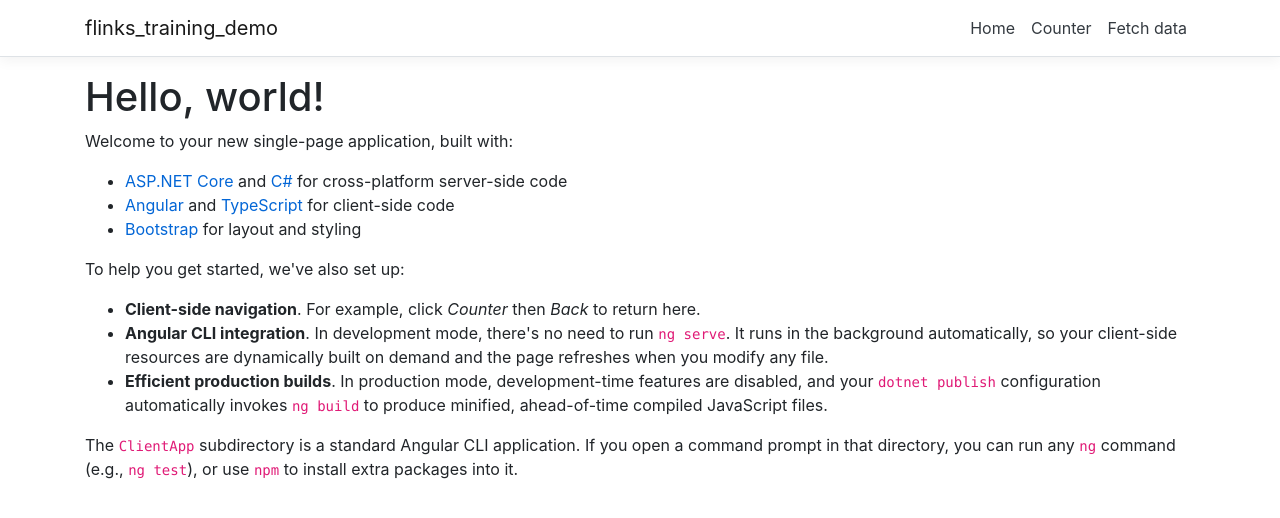
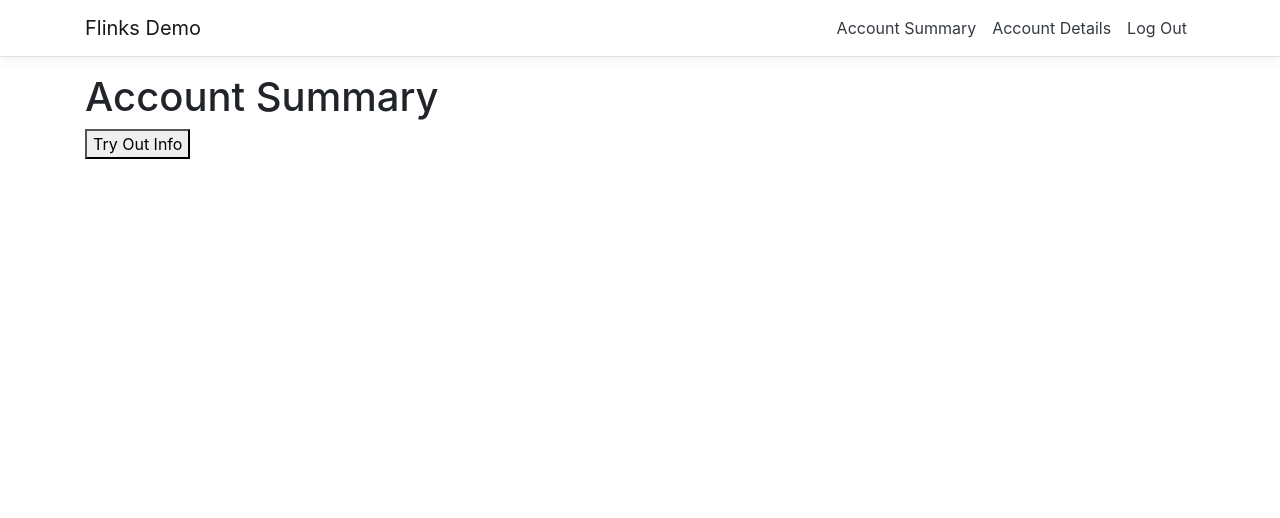
Before and after one commit to flinkshahs/flinks-training-demo, an Angular app in the folder flinks-training-demo/ClientApp/: page / in a window 1280 px wide. Shown: the top 518 px of the page. Built offline with nearby package versions, Linux system fonts and the light colour scheme.

Commit message:
commit to get-account-summary (with added testing of data input)

```diff
--- a/flinks-training-demo/ClientApp/src/app/app.module.ts
+++ b/flinks-training-demo/ClientApp/src/app/app.module.ts
@@ -24,8 +24,8 @@
     FormsModule,
     RouterModule.forRoot([
       { path: '', component: HomeComponent, pathMatch: 'full' },
-      { path: 'counter', component: CounterComponent },
-      { path: 'fetch-data', component: FetchDataComponent },
+      { path: 'get-account-details', component: CounterComponent },
+      { path: 'log-out', component: FetchDataComponent },
     ])
   ],
   providers: [],
--- a/flinks-training-demo/ClientApp/src/app/home/home.component.html
+++ b/flinks-training-demo/ClientApp/src/app/home/home.component.html
@@ -1,14 +1,19 @@
-<h1>Hello, world!</h1>
-<p>Welcome to your new single-page application, built with:</p>
+<h1>Account Summary</h1>
+<div *ngIf = "loginId">
+<p>{{title}} Account - {{accountNumber}}</p>
 <ul>
-  <li><a href='https://get.asp.net/'>ASP.NET Core</a> and <a href='https://msdn.microsoft.com/en-us/library/67ef8sbd.aspx'>C#</a> for cross-platform server-side code</li>
-  <li><a href='https://angular.io/'>Angular</a> and <a href='http://www.typescriptlang.org/'>TypeScript</a> for client-side code</li>
-  <li><a href='http://getbootstrap.com/'>Bootstrap</a> for layout and styling</li>
+  <li *ngIf = "holder">Account Holder: {{holder}}</li>
+  <li *ngIf = "transitNumber">Transit #: {{transitNumber}} </li>
+  <li *ngIf = "institutionNumber">Institution #: {{institutionNumber}}</li>
+  <li *ngIf = "overdraftLimit">Overdraft Limit: {{overdraftLimit}}</li>
+  <li>Account Type: {{type}}</li>
+  <li>Currency: {{currency}}</li>
 </ul>
-<p>To help you get started, we've also set up:</p>
+<p>Balances</p>
 <ul>
-  <li><strong>Client-side navigation</strong>. For example, click <em>Counter</em> then <em>Back</em> to return here.</li>
-  <li><strong>Angular CLI integration</strong>. In development mode, there's no need to run <code>ng serve</code>. It runs in the background automatically, so your client-side resources are dynamically built on demand and the page refreshes when you modify any file.</li>
-  <li><strong>Efficient production builds</strong>. In production mode, development-time features are disabled, and your <code>dotnet publish</code> configuration automatically invokes <code>ng build</code> to produce minified, ahead-of-time compiled JavaScript files.</li>
+  <li *ngIf = "availableBalance">Available Balance: ${{availableBalance}}</li>
+  <li *ngIf = "currentBalance"> Current Balance: ${{currentBalance}}</li>
+  <li *ngIf = "limitBalance">Limit Balance: ${{limitBalance}}</li>
 </ul>
-<p>The <code>ClientApp</code> subdirectory is a standard Angular CLI application. If you open a command prompt in that directory, you can run any <code>ng</code> command (e.g., <code>ng test</code>), or use <code>npm</code> to install extra packages into it.</p>
+</div>
+<button (click) = changeInfo()>Try Out Info</button>
--- a/flinks-training-demo/ClientApp/src/app/home/home.component.ts
+++ b/flinks-training-demo/ClientApp/src/app/home/home.component.ts
@@ -1,8 +1,41 @@
-import { Component } from '@angular/core';
+import { Component, Input } from '@angular/core';
 
 @Component({
   selector: 'app-home',
   templateUrl: './home.component.html',
 })
 export class HomeComponent {
+  @Input() transitNumber?: number;
+  @Input() institutionNumber?: number;
+  @Input() overdraftLimit?: number;
+  @Input() title?: string;
+  @Input() accountNumber?: string;
+  @Input() availableBalance?: number;
+  @Input() currentBalance?: number;
+  @Input() limitBalance?: number;
+  @Input() category?: string;
+  @Input() type?: string;
+  @Input() currency?: string;
+  @Input() holder?: string;
+  @Input() loginId?: string;
+
+  changeInfo(){
+
+    this.transitNumber = 18834;
+    this.institutionNumber = 203;
+    this.availableBalance = 330;
+    this.limitBalance = 600;
+    this.holder = "Flinks Person";
+
+    this.overdraftLimit = 0;
+    this.title = "Chequing CAD";
+    this.accountNumber = "1111000";
+    this.currentBalance = 49993.96;
+    this.type = "Chequing";
+    this.currency = "CAD";
+    this.loginId = "ae1dac72-70da-4626-ded8-08d682e1ff4";
+
+  }
+
+
 }
--- a/flinks-training-demo/ClientApp/src/app/nav-menu/nav-menu.component.html
+++ b/flinks-training-demo/ClientApp/src/app/nav-menu/nav-menu.component.html
@@ -3,7 +3,7 @@
     class="navbar navbar-expand-sm navbar-toggleable-sm navbar-light bg-white border-bottom box-shadow mb-3"
   >
     <div class="container">
-      <a class="navbar-brand" [routerLink]="['/']">flinks_training_demo</a>
+      <a class="navbar-brand" [routerLink]="['/']">Flinks Demo</a>
       <button
         class="navbar-toggler"
         type="button"
@@ -25,16 +25,16 @@
             [routerLinkActive]="['link-active']"
             [routerLinkActiveOptions]="{ exact: true }"
           >
-            <a class="nav-link text-dark" [routerLink]="['/']">Home</a>
+            <a class="nav-link text-dark" [routerLink]="['/']">Account Summary</a>
           </li>
           <li class="nav-item" [routerLinkActive]="['link-active']">
-            <a class="nav-link text-dark" [routerLink]="['/counter']"
-              >Counter</a
+            <a class="nav-link text-dark" [routerLink]="['/get-account-details']"
+              >Account Details</a
             >
           </li>
           <li class="nav-item" [routerLinkActive]="['link-active']">
-            <a class="nav-link text-dark" [routerLink]="['/fetch-data']"
-              >Fetch data</a
+            <a class="nav-link text-dark" [routerLink]="['/log-out']"
+              >Log Out</a
             >
           </li>
         </ul>
--- a/flinks-training-demo/ClientApp/src/index.html
+++ b/flinks-training-demo/ClientApp/src/index.html
@@ -2,7 +2,7 @@
 <html lang="en">
   <head>
     <meta charset="utf-8" />
-    <title>flinks_training_demo</title>
+    <title>Flinks Training Demo</title>
     <base href="/" />
 
     <meta name="viewport" content="width=device-width, initial-scale=1" />
```
Also changed, not shown: 1 other file (tests, documents, lock files or other folders).
